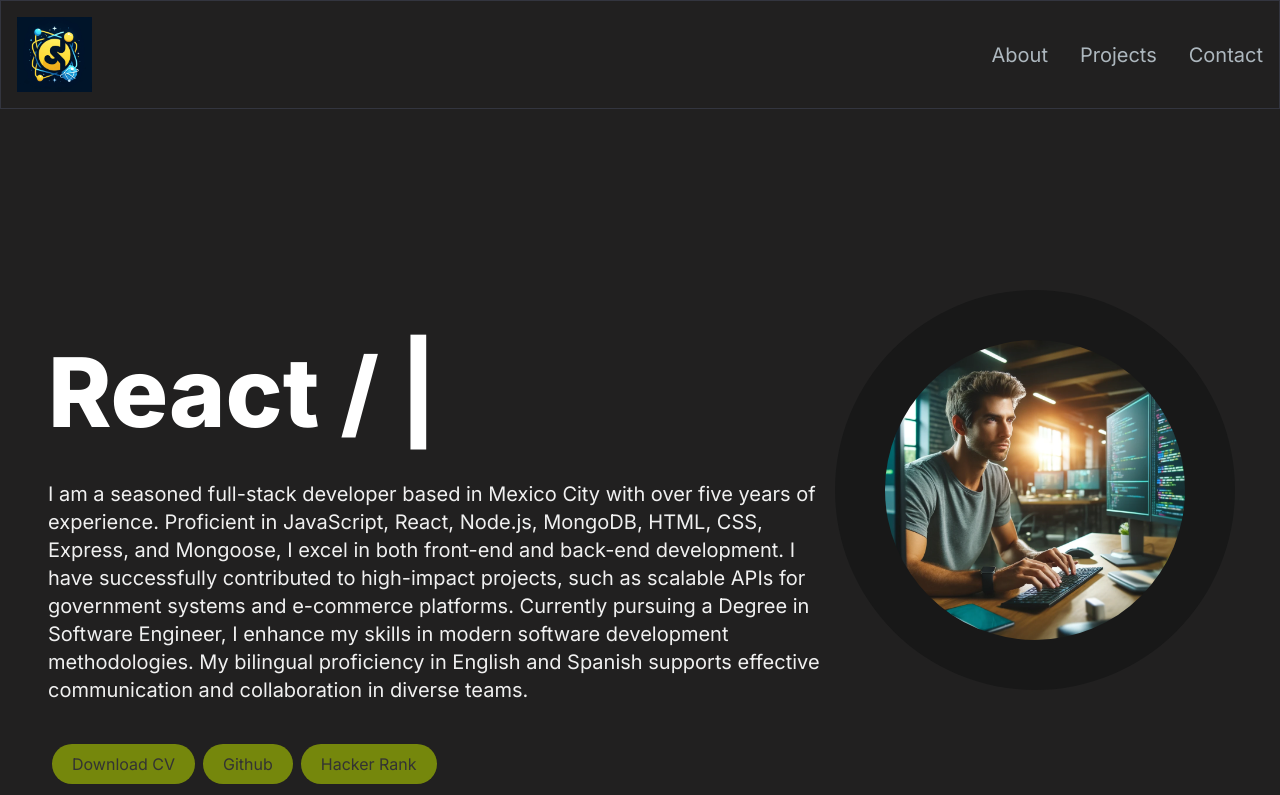
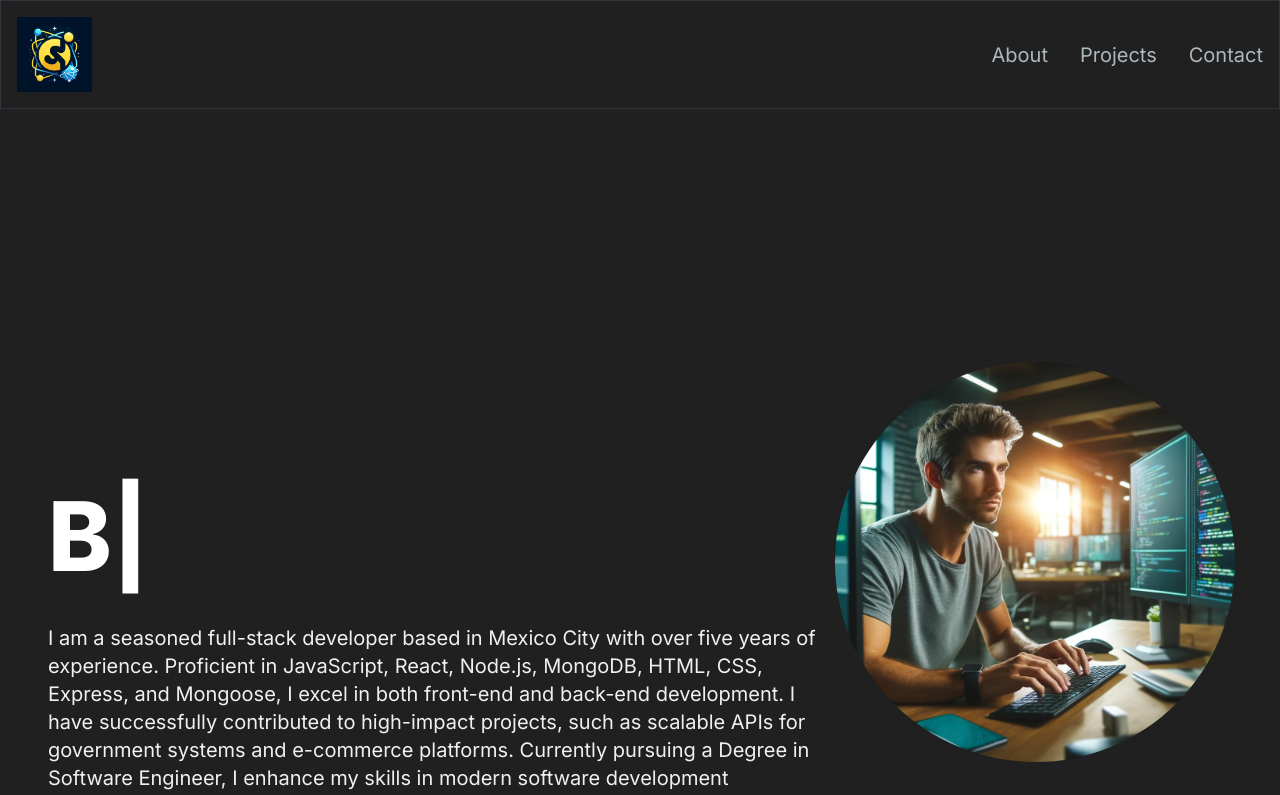
Before and after one commit to EdieAprovita/portafolio, a Next.js app: page / in a window 1280 px wide. Shown: the top 795 px of the page. Built offline with nearby package versions, Linux system fonts and the light colour scheme.

Commit message:
Update HeroSection.tsx

```diff
--- a/src/app/components/HeroSection.tsx
+++ b/src/app/components/HeroSection.tsx
@@ -15,21 +15,23 @@ const HeroSection = () => {
 					animate={{ opacity: 1, scale: 1 }}
 					transition={{ duration: 0.5 }}
 					className="col-span-8 place-self-center text-center sm:text-left justify-self-start">
-					<h1 className="text-white mb-4 text-4xl sm:text-5xl lg:text-8xl lg:leading-normal font-extrabold">
+					<h1 className="text-white mb-4 text-xl sm:text-5xl lg:text-8xl lg:leading-normal font-extrabold">
 						<span className="text-transparent bg-clip-text bg-gradient-to-r from-primary-400 to-secondary-600">
-							Hello, I&apos;m{" "}
+							Hello, I&apos;m{" Edgar Chavero "}
 						</span>
 						<br />
 						<TypeAnimation
 							sequence={[
 								"Edgar Chavero",
-								1000,
+								2000,
 								"Frontend",
-								1000,
+								2000,
 								"Backend",
-								1000,
+								2000,
 								"React / Node",
-								1000,
+								2500,
+								"Fullstack",
+								2500,
 							]}
 							wrapper="span"
 							speed={50}
@@ -81,8 +83,8 @@ const HeroSection = () => {
 							src="/images/image.png"
 							alt="hero image"
 							className=" rounded-full absolute transform -translate-x-1/2 -translate-y-1/2 top-1/2 left-1/2"
-							width={300}
-							height={300}
+							width={400}
+							height={400}
 						/>
 					</div>
 				</motion.div>
```
